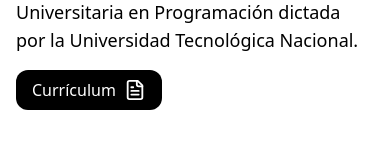
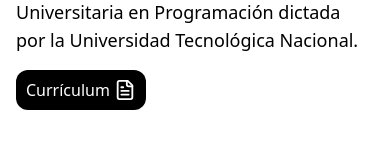
Before and after one commit to pato-1441/portfolio2024, a React (Vite) app: page / in a window 390 px wide. Shown: the part 246-406 px from the top of the page. Built offline with nearby package versions, Linux system fonts and the light colour scheme.

Commit message:
pequeños cambios responsive

```diff
--- a/src/components/hero/Hero.jsx
+++ b/src/components/hero/Hero.jsx
@@ -17,7 +17,7 @@ const Hero = () => {
           target="_blank"
           rel="noopener noreferrer"
           download
-          className="flex w-fit items-center gap-2 transition-all duration-150 sm:text-base font-medium px-4 py-2 rounded-xl text-white dark:text-black bg-black dark:bg-white hover:shadow-white dark:hover:shadow-black hover:shadow-button hover:scale-105 hover:-rotate-2"
+          className="flex w-fit items-center gap-1 sm:gap-2 transition-all duration-150 sm:text-base font-medium px-2.5 sm:px-4 py-2 rounded-xl text-white dark:text-black bg-black dark:bg-white hover:shadow-white dark:hover:shadow-black hover:shadow-button hover:scale-105 hover:-rotate-2"
         >
           Currículum
           <FileText size={22} />
--- a/src/components/toast/Toast.jsx
+++ b/src/components/toast/Toast.jsx
@@ -47,7 +47,7 @@ const Toast = ({ tech }) => {
   return (
     <div
       className={
-        "font-bold py-0.5 rounded-md px-1.5 text-[0.7rem] uppercase " +
+        "text-center font-bold py-0.5 rounded-md px-1.5 text-[0.7rem] uppercase " +
         getColor()
       }
     >
```
